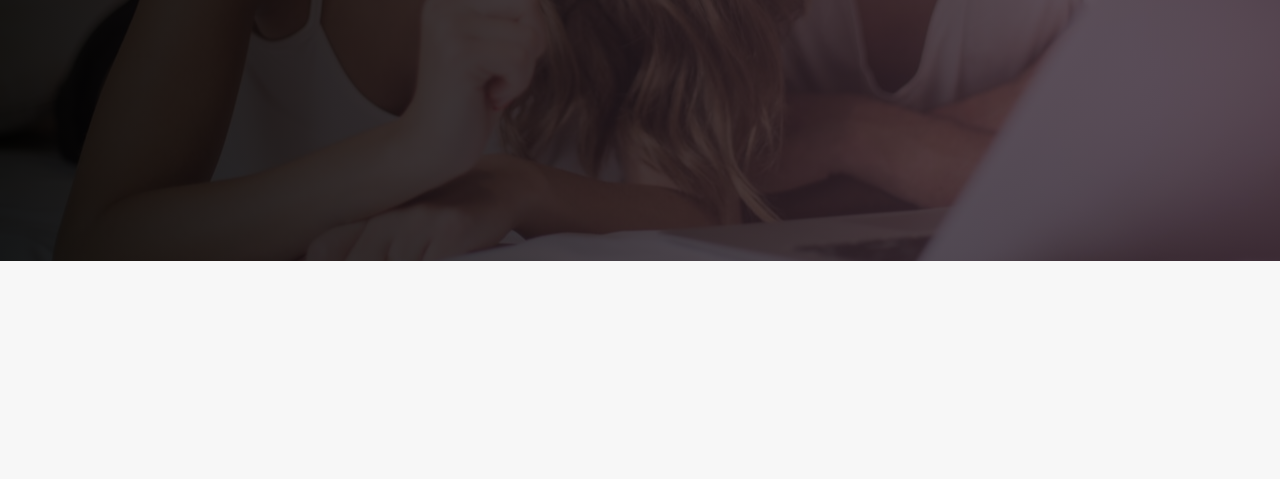
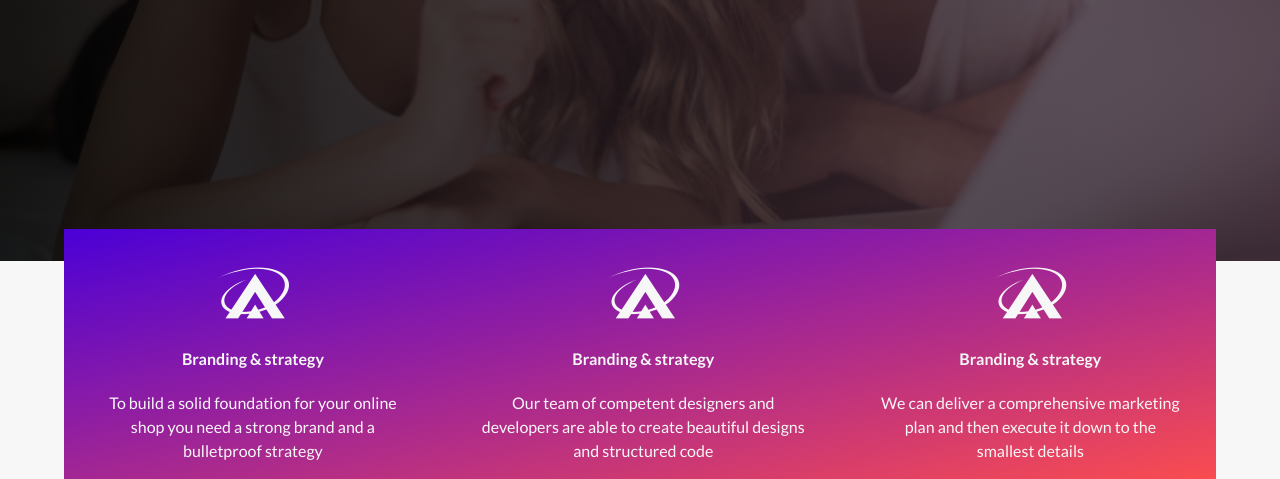
Before and after one commit to CRISSFMB/landing-page-spify-add-portfolio, a website: page src/index.html in a window 1280 px wide. Shown: the part 539-1018 px from the top of the page. Before the commit the page ends 800 px from the top, so only its background shows below. Drawn offline with nearby package versions, Linux system fonts and the light colour scheme; files that its build step writes are made by us from their sources.

Commit message:
section widgets

```diff
--- a/src/index.html
+++ b/src/index.html
@@ -16,14 +16,19 @@
   <link rel="preconnect" href="https://fonts.gstatic.com" crossorigin>
   <link rel="preconnect" href="https://fonts.googleapis.com">
   <link rel="preconnect" href="https://fonts.gstatic.com" crossorigin>
+  <!-- google fonts  -->
   <link
     href="https://fonts.googleapis.com/css2?family=Lato:wght@300;400;700&family=Poppins:wght@300;500;700&display=swap"
     rel="stylesheet">
+  <!-- incons -->
   <script src="https://kit.fontawesome.com/0eb0a6f2ff.js" crossorigin="anonymous"></script>
 
+  <!-- styles -->
   <link rel="stylesheet" href="./css/styles.css" />
 
-  <title>Landing Page</title>
+  <!-- title page -->
+
+  <title>Spify</title>
 </head>
 
 <body>
@@ -81,6 +86,45 @@
 
   </header>
 
+  <main class="main">
+
+    <div class="flex-container">
+
+      <section class="widgets">
+        <div class="widget-card">
+
+          <i class="fab fa-asymmetrik icon-widget"></i>
+          <h4 class="widget-title">Branding & strategy</h4>
+          <p class="widget-paragraph">To build a solid foundation for your online shop you need a strong brand and a
+            bulletproof strategy</p>
+        </div>
+        <div class="widget-card">
+
+          <i class="fab fa-asymmetrik icon-widget"></i>
+          <h4 class="widget-title">Branding & strategy</h4>
+          <p class="widget-paragraph">Our team of competent designers and developers are able to create beautiful
+            designs
+            and structured code</p>
+        </div>
+        <div class="widget-card">
+
+          <i class="fab fa-asymmetrik icon-widget"></i>
+          <h4 class="widget-title">Branding & strategy</h4>
+          <p class="widget-paragraph">We can deliver a comprehensive marketing plan and then execute it down to the
+            smallest details</p>
+        </div>
+
+
+      </section>
+
+
+
+
+    </div>
+
+
+  </main>
+
 
 
 
--- a/src/scss/base.scss
+++ b/src/scss/base.scss
@@ -17,7 +17,6 @@ body {
   background: $offWhite;
   line-height: 3rem;
   font-size: 1rem;
-  overflow: hidden;
   // height: 100vh;
 }
 
--- a/src/scss/components/hero.scss
+++ b/src/scss/components/hero.scss
@@ -40,6 +40,9 @@
       justify-content: space-between;
 
       .list {
+        .social-icon {
+          padding-left: 0.5rem;
+        }
         .social-icon:hover {
           color: $rosalight;
         }
@@ -91,7 +94,7 @@
 
       .content-paragraph {
         font-weight: 700;
-        font-size: 1rem;
+        font-size: 1.4rem;
       }
     }
   }
--- /dev/null
+++ b/src/scss/components/section-widgets.scss
@@ -0,0 +1,41 @@
+.widgets {
+  display: flex;
+  flex-direction: column;
+  text-align: center;
+  background-image: linear-gradient(to bottom right, #4b00d7, #fa4c50);
+  .widget-card {
+    margin-top: 2rem;
+    padding: 0 2rem;
+
+    .icon-widget {
+      font-size: 4rem;
+    }
+
+    .widget-title {
+      margin-top: 0;
+      margin-bottom: 0.5rem;
+    }
+    .widget-paragraph {
+      margin: 0;
+      line-height: 1.5rem;
+    }
+  }
+  .widget-card:nth-child(3) {
+    margin-bottom: 1rem;
+  }
+}
+
+@include desktop {
+  .flex-container {
+    position: relative;
+    z-index: 100;
+    display: flex;
+    justify-content: center;
+    .widgets {
+      flex-direction: row;
+      width: 90%;
+      position: absolute;
+      top: -2rem;
+    }
+  }
+}
--- a/src/scss/styles.scss
+++ b/src/scss/styles.scss
@@ -3,3 +3,4 @@
 @import "base";
 @import "mixins";
 @import "./components/hero.scss";
+@import "./components/section-widgets.scss";
```
Also changed, not shown: public/index.html (+1 -1 lines), public/css/styles.css.
